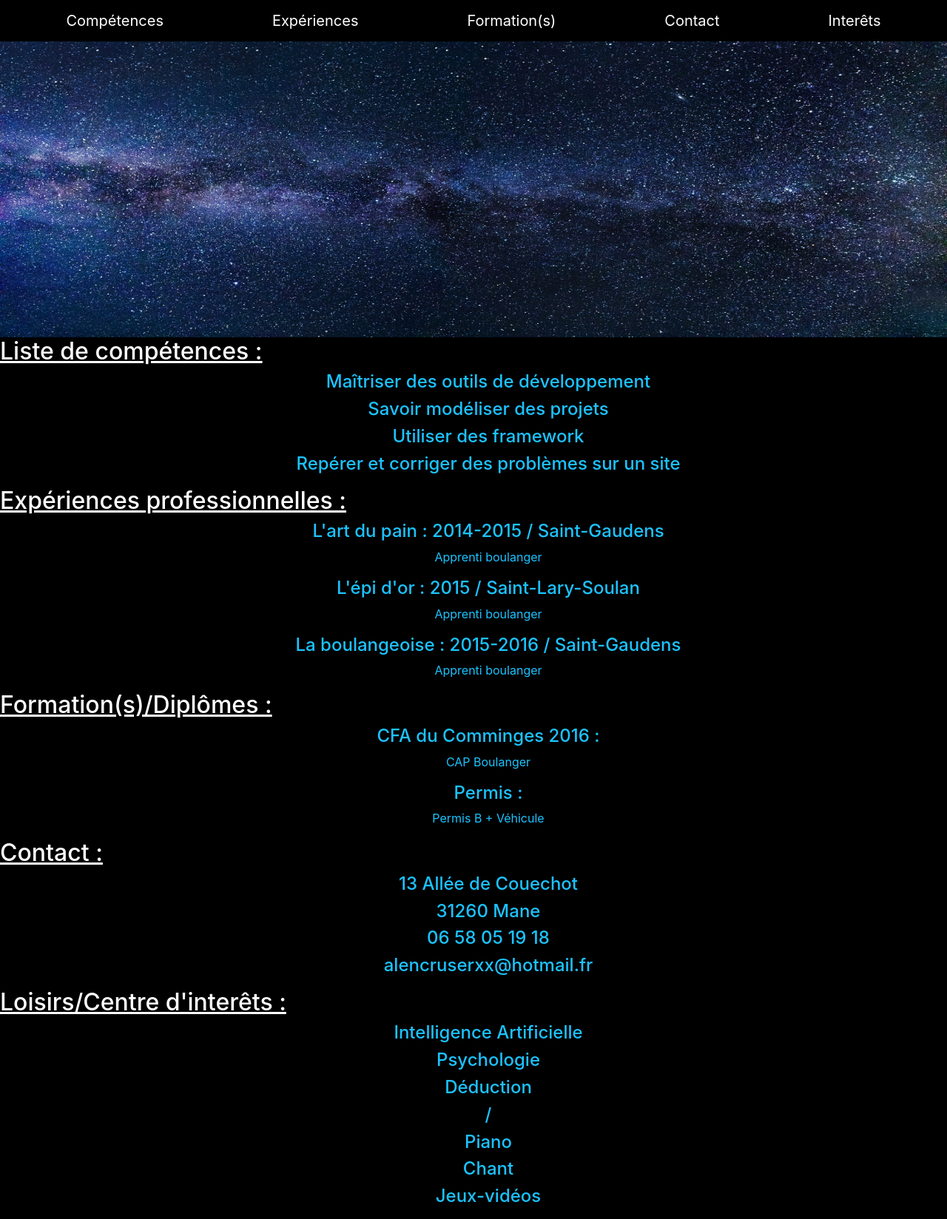
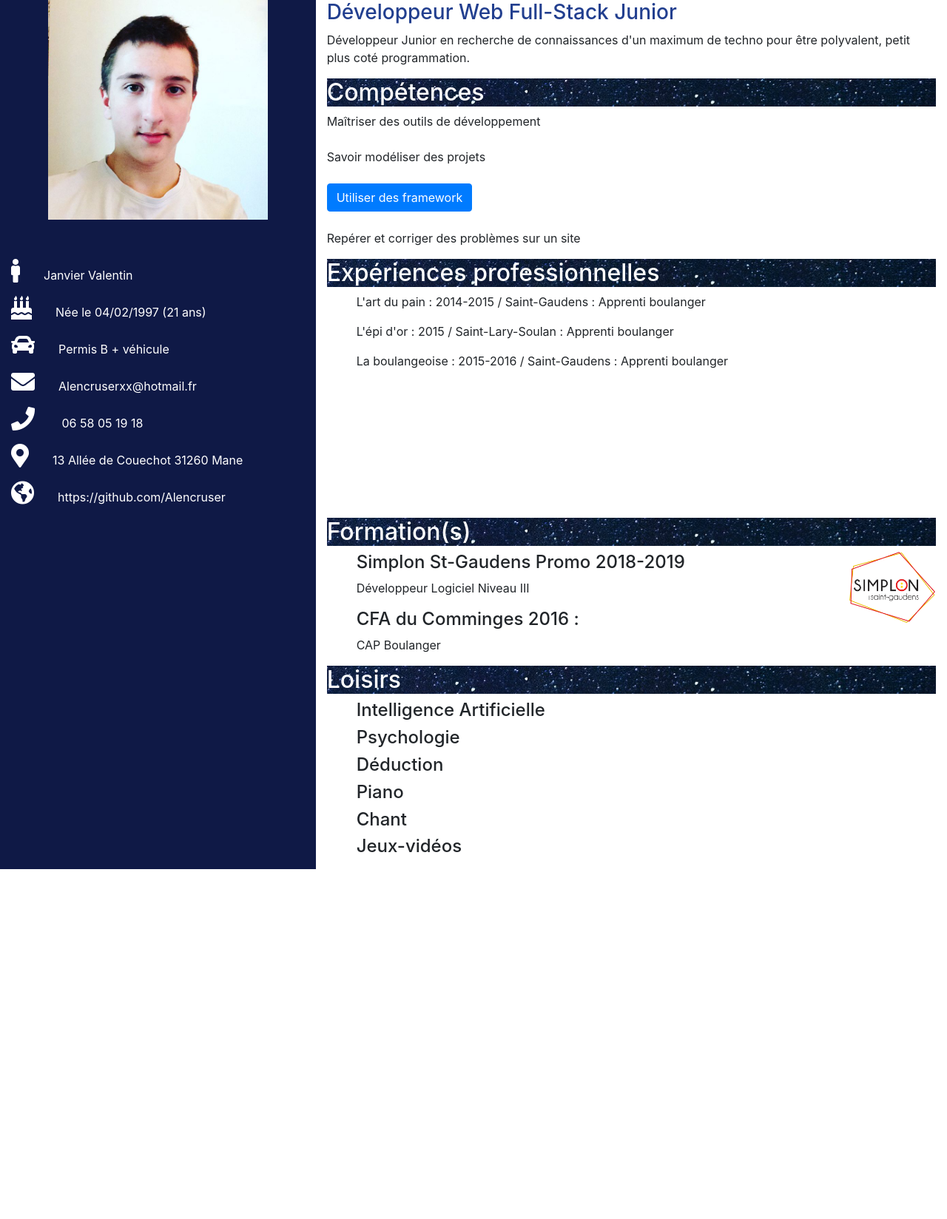
Before and after one commit to Alencruser/cv-3, a PHP site: page / in a window 1280 px wide. Shown: the whole page at 74% size. After the commit the page ends 1175 px from the top, so only its background shows below. Run offline with PHP 8.4, Linux system fonts and the light colour scheme; some libraries are stand-ins or nearby versions.

Commit message:
ajout des framework modifications experiences et formations

```diff
--- a/index.php
+++ b/index.php
@@ -5,93 +5,97 @@
 	<title>Curriculum Vitae</title>
 	<meta name="viewport" content="width=device-width, initial-scale=1, shrink-to-fit=no">
 	<link rel="stylesheet" href="https://stackpath.bootstrapcdn.com/bootstrap/4.1.2/css/bootstrap.min.css" integrity="sha384-Smlep5jCw/wG7hdkwQ/Z5nLIefveQRIY9nfy6xoR1uRYBtpZgI6339F5dgvm/e9B" crossorigin="anonymous">
-	<link rel="stylesheet" type="text/css" href="custom.css">
+	<link rel="stylesheet" href="https://use.fontawesome.com/releases/v5.2.0/css/all.css" integrity="sha384-hWVjflwFxL6sNzntih27bfxkr27PmbbK/iSvJ+a4+0owXq79v+lsFkW54bOGbiDQ" crossorigin="anonymous">
+	<link rel="stylesheet" type="text/css" href="customm.css">
 	<script src="https://unpkg.com/scrollreveal"></script>
 </head>
-<body class="container-fluid p-0">
-	<nav class="navbar navbar-expand-lg navbar-dark" style="background-color: black">
-		<a class="navbar-brand mx-auto" href="#comp">Compétences</a>
-		<a class="navbar-brand mx-auto" href="#exp">Expériences</a>
-		<a class="navbar-brand mx-auto" href="#formation">Formation(s)</a>
-		<a class="navbar-brand mx-auto" href="#contact">Contact</a>
-		<a class="navbar-brand mx-auto" href="#interet">Interêts</a>
-	</nav>
-	<div id="carouselExampleSlidesOnly" class="carousel slide" data-ride="carousel">
-		<div class="carousel-inner">
-			<div class="carousel-item active">
-				<img class="d-block w-100" style="height:400px" src="img/banner.jpg" alt="First slide">
+<body class="container-fluid">
+	<div class="row base">
+		<div class="col-sm-4 darkest">
+			<img src="img/inst.jpg" width="75%" height="auto">
+		</div>
+		<div class="col-sm-8">
+			<h3 class="important">Développeur Web Full-Stack Junior</h3>
+			<p>Développeur Junior en recherche de connaissances d'un maximum de techno pour être polyvalent, petit plus coté programmation.</p>
+			<h2 class="title">Compétences</h2>
+			<p>Maîtriser des outils de développement <br><br>
+				Savoir modéliser des projets <br><br>
+				<button type="button" class="btn btn-primary" data-toggle="modal" data-target="#framework">
+				Utiliser des framework </button><br><br>
+			Repérer et corriger des problèmes sur un site</p>
+		</div>
+	</div>
+	<script>ScrollReveal().reveal('.base',{delay:100});</script>
+	<div class="row partone">
+		<div class="col-sm-4 darkest">
+			<div class="restart">
+				<p class="icon"><i class="fas fa-male"></i>Janvier Valentin</p>
+				<p class="icon"><i class="fas fa-birthday-cake"></i>Née le 04/02/1997 (21 ans)</p>
+				<p class="icon"><i class="fas fa-car"></i>Permis B + véhicule</p>
+				<p class="icon"><i class="fas fa-envelope"></i>Alencruserxx@hotmail.fr</p>
+				<p class="icon"><i class="fas fa-phone"></i> 06 58 05 19 18</p>
+				<p class="icon"><i class="fas fa-map-marker-alt"></i>13 Allée de Couechot 31260 Mane</p>
+				<p class="icon"><i class="fas fa-globe-americas"></i>https://github.com/Alencruser</p>
 			</div>
 		</div>
+		<div class="col-sm-8">
+			<h2 class="title">Expériences professionnelles</h2>
+			<ul>
+				<li><p>L'art du pain : 2014-2015 / Saint-Gaudens : Apprenti boulanger</p></li>
+				<li><p>L'épi d'or : 2015 / Saint-Lary-Soulan : Apprenti boulanger</p></li>
+				<li><p>La boulangeoise : 2015-2016 / Saint-Gaudens : Apprenti boulanger</p></li>
+			</ul>
+		</div>
 	</div>
-		<div id="content" class="text-white">
-			<div class="comp" id="comp">
-				<h2>Liste de compétences :</h2>
-				<div class="container important">
-					<center><ul>
-						<li><h4>Maîtriser des outils de développement</h4></li>
-						<li><h4>Savoir modéliser des projets</h4></li>
-						<li><h4>Utiliser des framework</h4></li>
-						<li><h4>Repérer et corriger des problèmes sur un site</h4></li>
-					</ul></center>
+	<script>ScrollReveal().reveal('.partone',{delay:300});</script>
+	<div class="row parttwo">
+		<div class="col-sm-4 darkest">
+
+		</div>
+		<div class="col-sm-8">
+			<h2 class="title">Formation(s)</h2>
+			<ul>
+				<img class="rounded float-right" src="img/simplon.png" width="15%" height="auto">
+				<li><h4>Simplon St-Gaudens Promo 2018-2019</h4>
+					<p>Développeur Logiciel Niveau III</p></li>
+					<li><h4>CFA du Comminges 2016 :</h4>
+						<p>CAP Boulanger</p></li>
+					</ul>
+					<h2 class="title">Loisirs</h2>
+					<ul>
+						<li><h4>Intelligence Artificielle</h4></li>
+						<li><h4>Psychologie</h4></li>
+						<li><h4>Déduction</h4></li>
+						<li><h4>Piano</h4></li>
+						<li><h4>Chant</h4></li>
+						<li><h4>Jeux-vidéos</h4></li>
+					</ul>
 				</div>
 			</div>
-			<script>ScrollReveal().reveal('.comp',{delay:200});</script>
-			<div class="exp" id="exp">
-				<h2>Expériences professionnelles :</h2>
-				<div class="container important">
-					<center><ul>
-						<li><h4>L'art du pain : 2014-2015 / Saint-Gaudens</h4>
-							<p>Apprenti boulanger</p></li>
-							<li><h4>L'épi d'or : 2015 / Saint-Lary-Soulan</h4>
-								<p>Apprenti boulanger</p></li>
-								<li><h4>La boulangeoise : 2015-2016 / Saint-Gaudens</h4>
-									<p>Apprenti boulanger</p></li>
-								</ul></center>
-							</div>
+			<script>ScrollReveal().reveal('.parttwo',{delay:300});</script>
+			<script src="https://code.jquery.com/jquery-3.3.1.slim.min.js" integrity="sha384-q8i/X+965DzO0rT7abK41JStQIAqVgRVzpbzo5smXKp4YfRvH+8abtTE1Pi6jizo" crossorigin="anonymous"></script>
+			<script src="https://cdnjs.cloudflare.com/ajax/libs/popper.js/1.14.3/umd/popper.min.js" integrity="sha384-ZMP7rVo3mIykV+2+9J3UJ46jBk0WLaUAdn689aCwoqbBJiSnjAK/l8WvCWPIPm49" crossorigin="anonymous"></script>
+			<script src="https://stackpath.bootstrapcdn.com/bootstrap/4.1.2/js/bootstrap.min.js" integrity="sha384-o+RDsa0aLu++PJvFqy8fFScvbHFLtbvScb8AjopnFD+iEQ7wo/CG0xlczd+2O/em" crossorigin="anonymous"></script>
+			<div class="modal fade" id="framework" tabindex="-1" role="dialog" aria-labelledby="frameworkLabel" aria-hidden="true">
+				<div class="modal-dialog" role="document">
+					<div class="modal-content">
+						<div class="modal-header">
+							<h5 class="modal-title" id="frameworkLabel">Framework déjà utilisés</h5>
+							<button type="button" class="close" data-dismiss="modal" aria-label="Close">
+								<span aria-hidden="true">&times;</span>
+							</button>
 						</div>
-						<script type="text/javascript">ScrollReveal().reveal('.exp',{delay:200});</script>
-						<div class="formation" id="formation">
-							<h2>Formation(s)/Diplômes :</h2>
-							<div class="container important">
-								<center><ul>
-									<li><h4>CFA du Comminges 2016 :</h4>
-										<p>CAP Boulanger</p></li>
-										<li><h4>Permis :</h4>
-											<p>Permis B + Véhicule</p></li>
-										</ul></center>
-									</div>
-								</div>
-								<script>ScrollReveal().reveal('.formation',{delay:200});</script>
-								<div class="contact " id="contact">
-									<h2>Contact :</h2>
-									<div class="container important">
-										<center><ul>
-											<li><h4>13 Allée de Couechot</h4></li>
-											<li><h4>31260 Mane</h4></li>
-											<li><h4>06 58 05 19 18</h4></li>
-											<li><h4>alencruserxx@hotmail.fr</h4></li>
-										</ul></center>
-									</div>
-								</div>
-								<script>ScrollReveal().reveal('.contact',{delay:200});</script>
-								<div class="interet" id="interet">
-									<h2>Loisirs/Centre d'interêts :</h2>
-									<div class="container important">
-										<center><ul>
-											<li><h4>Intelligence Artificielle</h4></li>
-											<li><h4>Psychologie</h4></li>
-											<li><h4>Déduction</h4></li>
-											<li><h4>/</h4></li>
-											<li><h4>Piano</h4></li>
-											<li><h4>Chant</h4></li>
-											<li><h4>Jeux-vidéos</h4></li>
-										</ul></center>
-									</div>
-								</div>
-								<script>ScrollReveal().reveal('.interet',{delay:200});</script>
-							</div>
-						<script src="https://code.jquery.com/jquery-3.3.1.slim.min.js" integrity="sha384-q8i/X+965DzO0rT7abK41JStQIAqVgRVzpbzo5smXKp4YfRvH+8abtTE1Pi6jizo" crossorigin="anonymous"></script>
-						<script src="https://cdnjs.cloudflare.com/ajax/libs/popper.js/1.14.3/umd/popper.min.js" integrity="sha384-ZMP7rVo3mIykV+2+9J3UJ46jBk0WLaUAdn689aCwoqbBJiSnjAK/l8WvCWPIPm49" crossorigin="anonymous"></script>
-						<script src="https://stackpath.bootstrapcdn.com/bootstrap/4.1.2/js/bootstrap.min.js" integrity="sha384-o+RDsa0aLu++PJvFqy8fFScvbHFLtbvScb8AjopnFD+iEQ7wo/CG0xlczd+2O/em" crossorigin="anonymous"></script>
-					</body>
-					</html>
+						<div class="modal-body">
+							Express.js <hr>
+							Symfony <hr>
+							PhpUnit <hr>
+							JQuery
+						</div>
+						<div class="modal-footer">
+							<button type="button" class="btn btn-secondary" data-dismiss="modal">Close</button>
+						</div>
+					</div>
+				</div>
+			</div>
+		</body>
+		</html>
```
Also changed, not shown: cv.php (deleted, +0 -103 lines).
